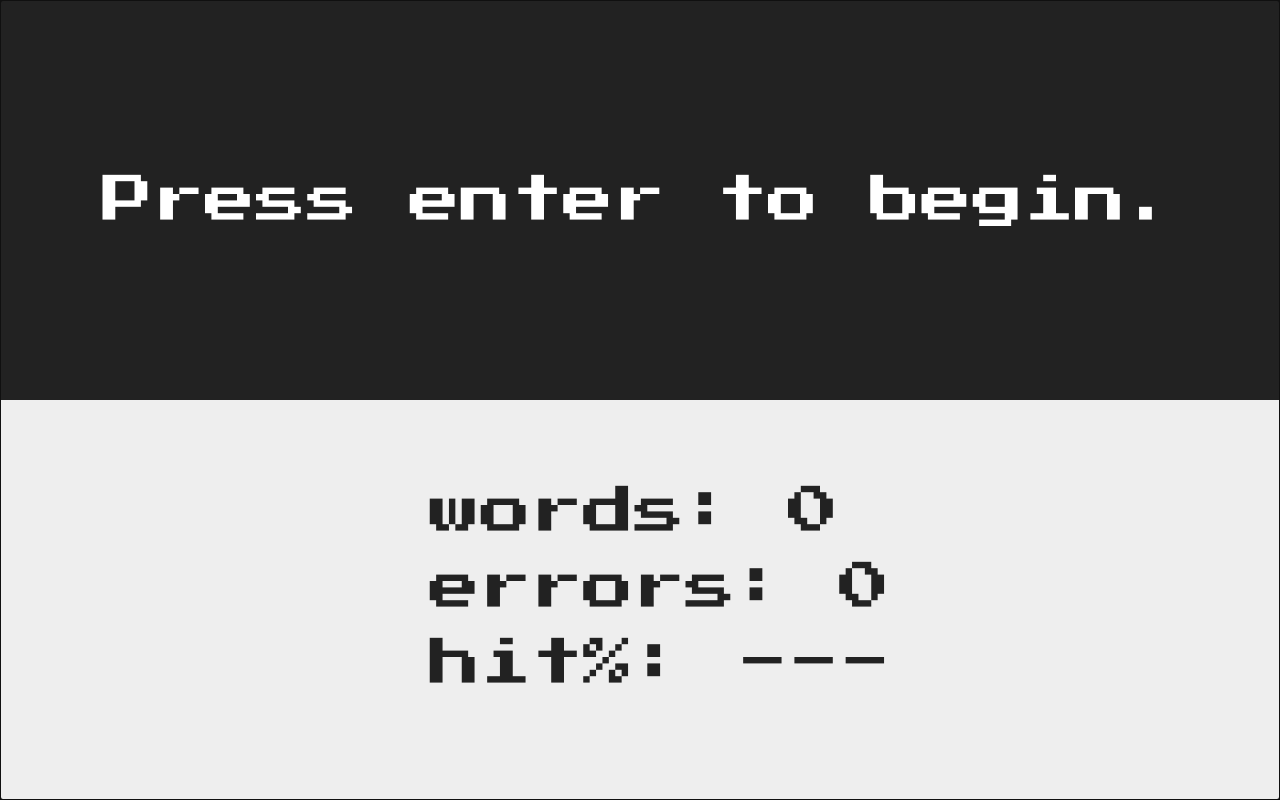
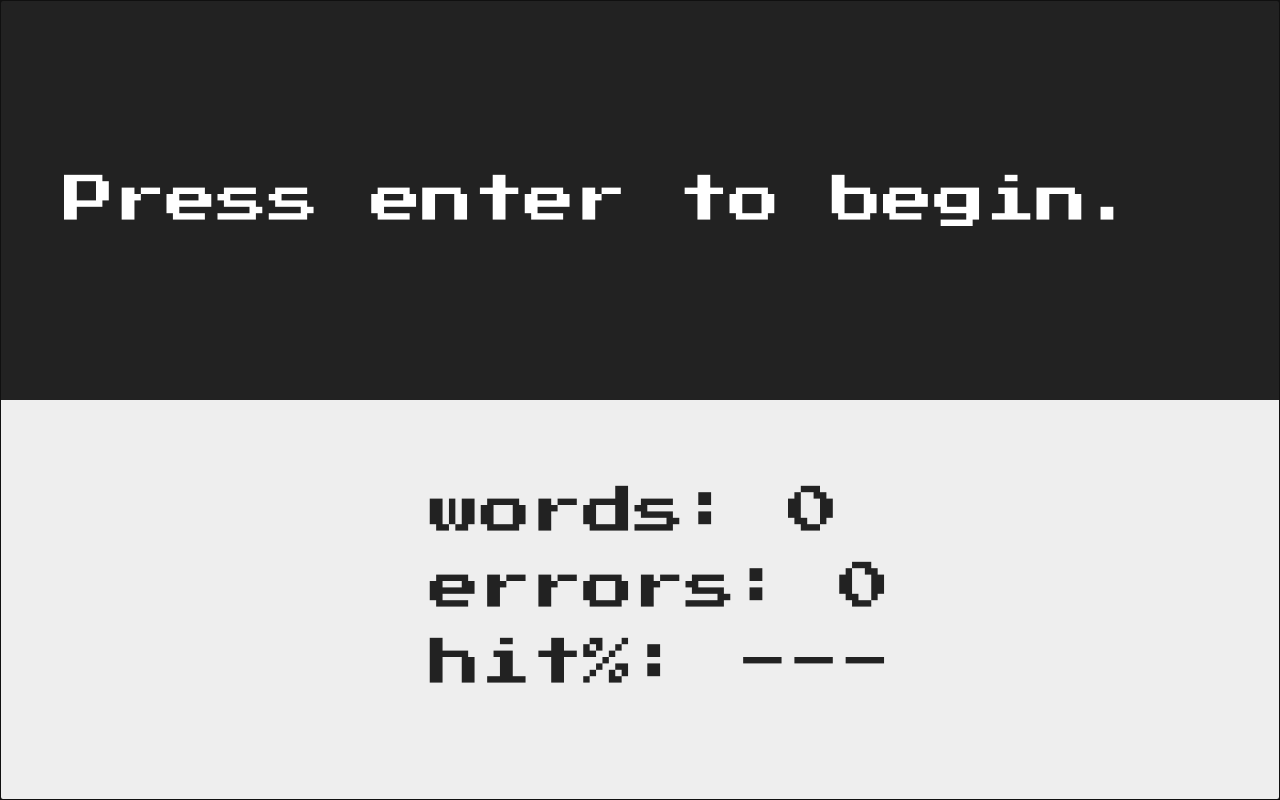
Before and after one commit to tlhfckoctbcr/hooked-on-typing, a React app: page / in a window 1280 px wide. Built offline with nearby package versions, Linux system fonts and the light colour scheme.

Commit message:
More styling fixes

```diff
--- a/src/App.css
+++ b/src/App.css
@@ -23,14 +23,19 @@ body {
 }
 
 .boardContainer {
-    width: 100%;
+    width: 90%;
     height: 50%;
+    padding: 0 5%;
     font-size: 5vw;
     background-color: #222;
     color: white;
     display: flex;
-    justify-content: center;
+    flex-wrap: wrap;
     align-items: center;
+}
+
+.boardContainer > div {
+    width: 100%;
 }
 
 .scoreContainer {
@@ -52,11 +57,6 @@ body {
 .scoreContainer ul li {
     text-decoration: none;
     margin-bottom: 25px;
-}
-
-.wordContainer {
-    position: absolute;
-    left: 50px;
 }
 
 .resetButton {
--- a/src/components/Word/index.jsx
+++ b/src/components/Word/index.jsx
@@ -6,13 +6,13 @@ export default function Word({ word, letterIndex, positionIndex, error }) {
   // Color the text to determine which letter is active
   const colorWordText = (word, letterIndex) => {
     let style,
-      oldText = word.split(""),
-      newText = [];
+      newText,
+      oldText = word.split("");
 
     const spanText = (letter, style, index) =>
       <span key={index} style={style}>{letter}</span>;
 
-    for (const [index, letter] of oldText.entries()) {
+    newText = oldText.map((letter, index) => {
       if (positionIndex === 0) {
         if (index === letterIndex)
           style = error
@@ -25,22 +25,20 @@ export default function Word({ word, letterIndex, positionIndex, error }) {
       } else {
         style = { color: "#444" };
       }
-
-      newText.push(spanText(letter, style, index));
-    }
+      return spanText(letter, style, index);
+    });
 
     return newText.map(text => (text));
   };
 
   const style = i => {
-    if (i === 0) return { top: "100px", fontSize: "5vw" };
-    else if (i === 1) return { top: "250px", fontSize: "4vw" };
-    else return { top: "375px", fontSize: "4vw" };
+    if (i === 0) return { fontSize: "5vw" };
+    else return { fontSize: "4vw" };
   };
 
   return (
     <div className="wordContainer" style={style(positionIndex)}>
-      {colorWordText(word, letterIndex)}
+      {!positionIndex ? ">:" : ""}{colorWordText(word, letterIndex)}
     </div>
   )
 };
```
